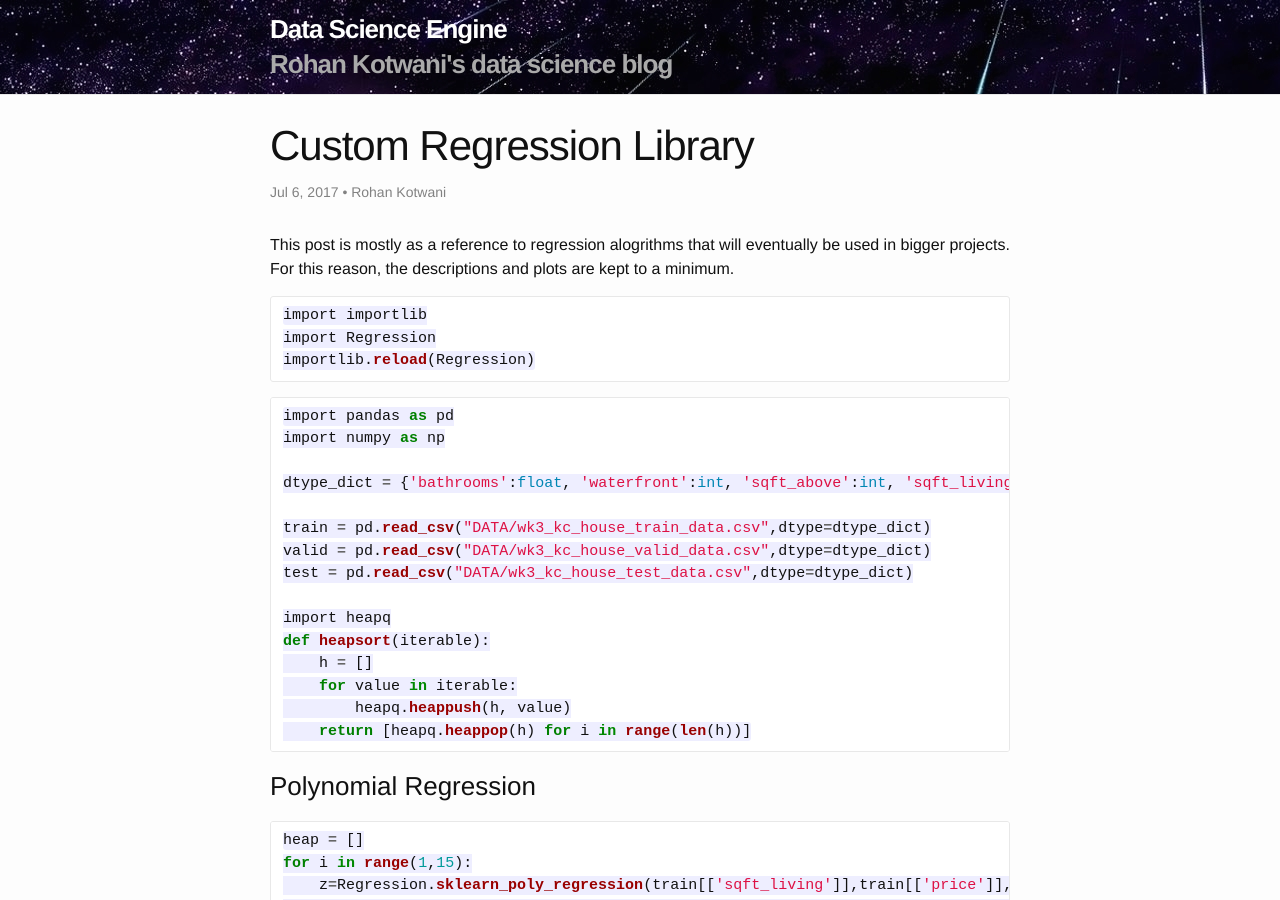
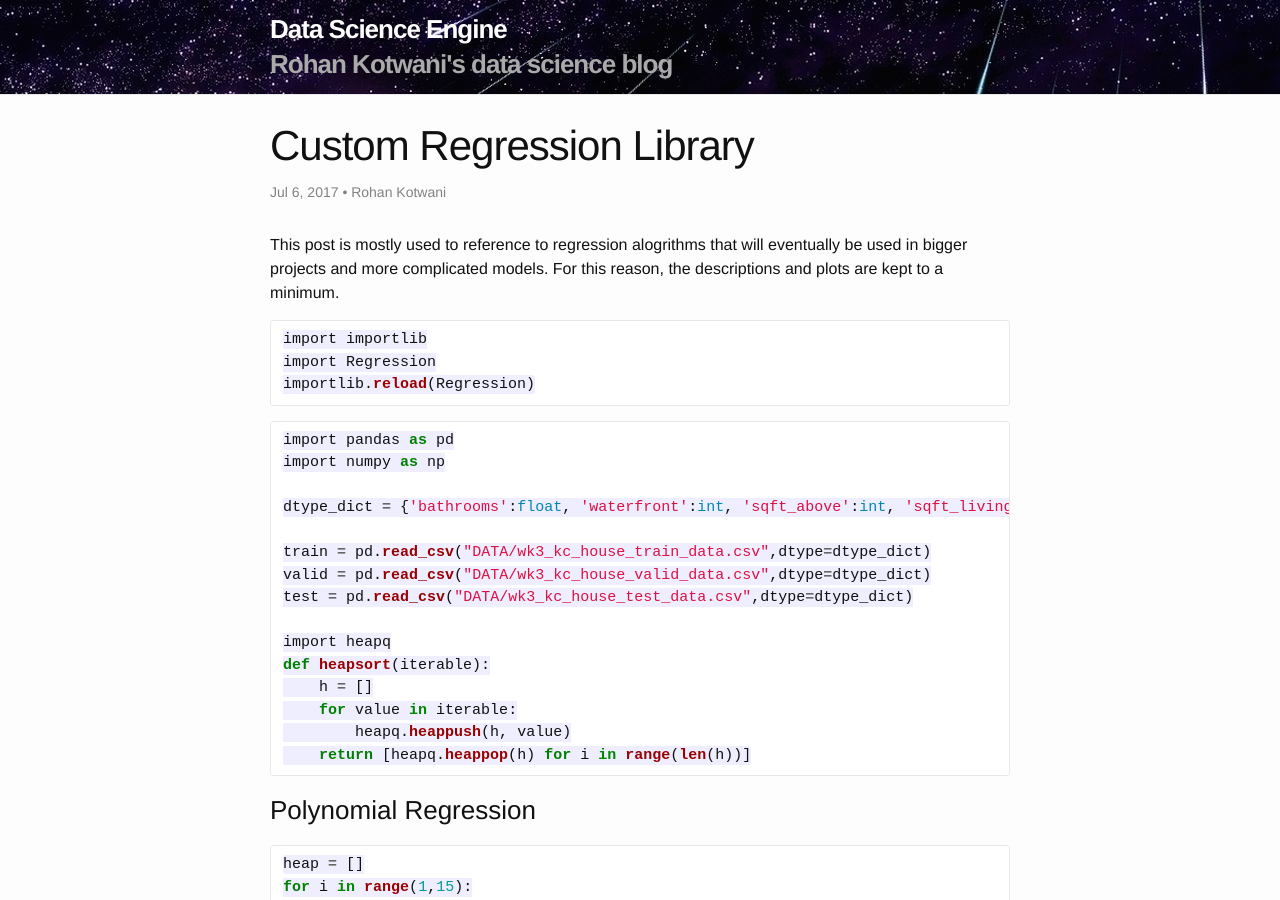
Before and after one commit to CocoApplications/CocoApplications, a Jekyll site: the page built from _posts/2017-07-06-Custom-Regression-Library.markdown, in a window 1280 px wide and 900 px high. Built offline with Jekyll 4.4.1, drawn with Linux system fonts in a browser that asks for light colours.

Commit message:
prototyping

````diff
--- a/_posts/2017-07-06-Custom-Regression-Library.markdown
+++ b/_posts/2017-07-06-Custom-Regression-Library.markdown
@@ -14,7 +14,7 @@ tags:
 ---
 
 
-This post is mostly as a reference to regression alogrithms that will eventually be used in bigger projects. For this reason, the descriptions and plots are kept to a minimum.
+This post is mostly used to reference to regression alogrithms that will eventually be used in bigger projects and more complicated models. For this reason, the descriptions and plots are kept to a minimum.
 
 
 ```python
````
